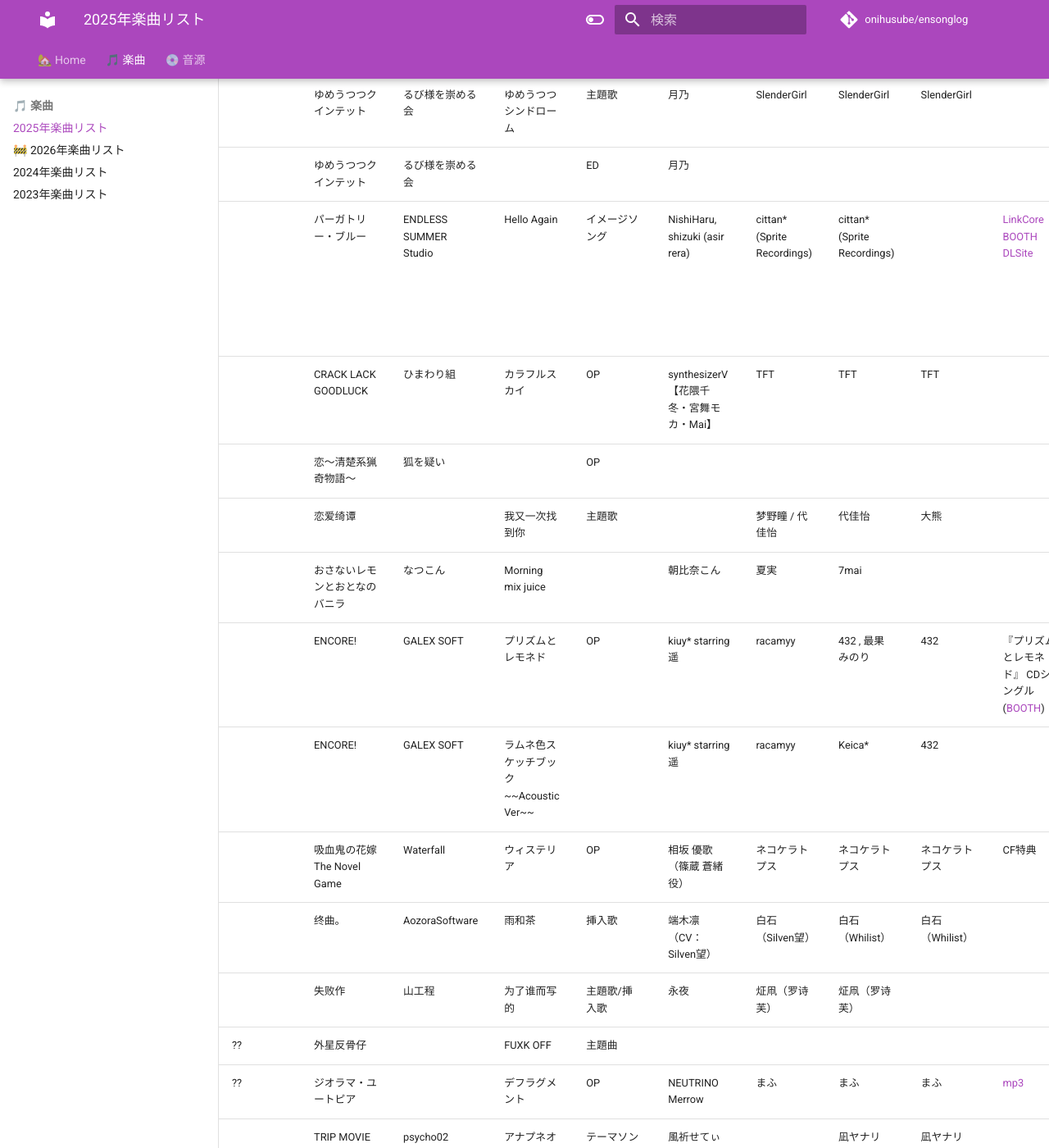
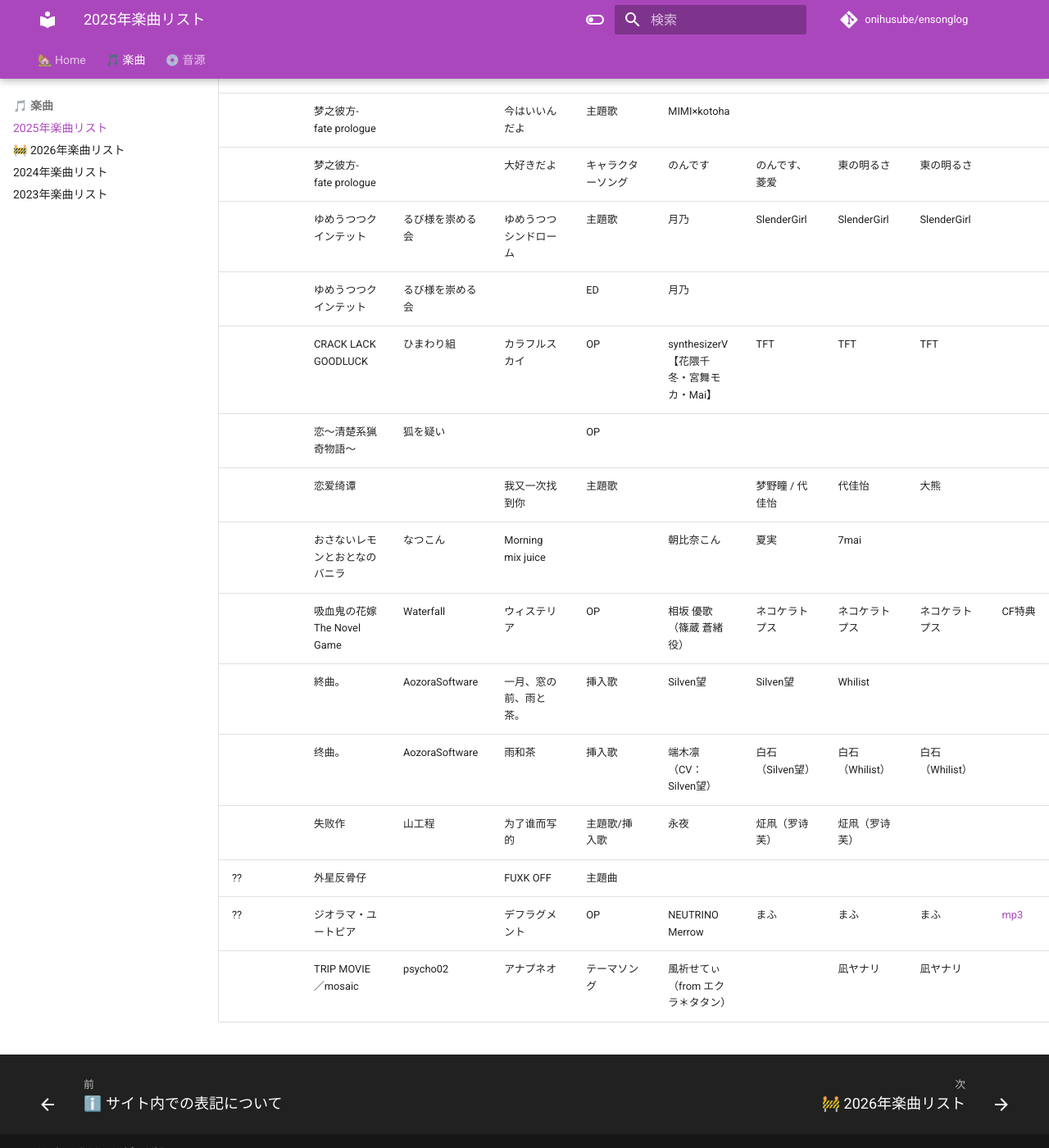
Before and after one commit to onihusube/ensonglog, an MkDocs documentation site: the page built from docs/2025/楽曲.md, in a window 1280 px wide and 1400 px high, scrolled down 25892 px. Shown: the whole window at 82% size. Built offline with MkDocs 1.6.1 and Material for MkDocs 9.7.7, drawn with Linux system fonts in a browser that asks for light colours; emoji names are drawn with the system emoji font; comment, search, counter and statistics services are not loaded; some of the changed text lies outside the part shown.

Commit message:
発売日修正など

```diff
--- a/docs/2025/楽曲.md
+++ b/docs/2025/楽曲.md
@@ -281,17 +283,14 @@
 |  | 梦之彼方-fate prologue |  | 大好きだよ | キャラクターソング | のんです | のんです、菱爱 | 東の明るさ | 東の明るさ |  |  | [B站](https://bilibili.com/video/BV19H4y177hK/) |
 | | ゆめうつつクインテット | るび様を崇める会 | ゆめうつつシンドローム | 主題歌 | 月乃 | SlenderGirl | SlenderGirl | SlenderGirl | | | [:fontawesome-brands-youtube:](https://www.youtube.com/watch?v=a1NNHG7T6KU) |
 | | ゆめうつつクインテット | るび様を崇める会 |  | ED | 月乃 | | | | | | |
-|  | パーガトリー・ブルー | ENDLESS SUMMER Studio | Hello Again | イメージソング | NishiHaru, shizuki (asir rera) | cittan* (Sprite Recordings) | cittan* (Sprite Recordings) |  | [LinkCore](https://linkco.re/ZVfZ1hUr) [BOOTH](https://signumiisprite.booth.pm/items/6817992) [DLSite](https://www.dlsite.com/home/work/=/product_id/RJ01432424.html) | Guitar and Bass - Nygaki </br> Mixing and Mastering - Shibayan (Shibayan Records) | [:fontawesome-brands-youtube:](https://www.youtube.com/watch?v=4YL_bfROOeE) |
 |  | CRACK LACK GOODLUCK | ひまわり組 | カラフルスカイ | OP| synthesizerV【花隈千冬・宮舞モカ・Mai】 | TFT | TFT | TFT |  |  | [:fontawesome-brands-twitter:](https://x.com/TFT7822/status/1884547400620195965) [:fontawesome-brands-youtube:](https://www.youtube.com/watch?v=4iOOLWBj9FI) |
 |  | 恋～清楚系猟奇物語～ | 狐を疑い | | OP | | | | | | | [:fontawesome-brands-youtube:](https://www.youtube.com/watch?v=PEvBSG6HGTI) |
 |  | 恋爱绮谭 | | 我又一次找到你 | 主題歌 | | 梦野瞳 / 代佳怡 | 代佳怡 | 大熊 | | 鼓手：Nils | [B站](https://bilibili.com/video/BV1QxfKYxEvV/) |
 |  | おさないレモンとおとなのバニラ | なつこん | Morning mix juice | | 朝比奈こん | 夏実 | 7mai  | | | | [HP](http://natukon.sblo.jp/article/191376333.html) |
-|  | ENCORE! | GALEX SOFT | プリズムとレモネド | OP | kiuy\* starring 遥 | racamyy | 432 , 最果みのり | 432 | 『プリズムとレモネド』 CDシングル ([BOOTH](https://galexsoft.booth.pm/items/7108927)) |  | |
-|  | ENCORE! | GALEX SOFT | ラムネ色スケッチブック ~~Acoustic Ver~~ |  | kiuy\* starring 遥 | racamyy | Keica\* | 432 | |  |
 | | 吸血鬼の花嫁 The Novel Game | Waterfall | ウィステリア | OP | 相坂 優歌（篠蔵 蒼緒 役） | ネコケラトプス | ネコケラトプス | ネコケラトプス | CF特典 | | [:fontawesome-brands-youtube:](https://www.youtube.com/watch?v=HAMhe3GoLZc) [:fontawesome-brands-youtube:](https://www.youtube.com/watch?v=bqqkCbeC0-I) |
+|  | 終曲。 | AozoraSoftware | 一月、窓の前、雨と茶。 | 挿入歌 | Silven望 | Silven望 | Whilist | | | | [:fontawesome-brands-youtube:](https://www.youtube.com/watch?v=xSyQQD7iyEo) |
 | | 终曲。 | AozoraSoftware | 雨和茶 | 挿入歌 | 端木凛（CV：Silven望） | 白石（Silven望） | 白石（Whilist） | 白石（Whilist） | |  |  |
 | | 失败作 | 山工程 | 为了谁而写的 | 主題歌/挿入歌 | 永夜 | 炡凧（罗诗芙） | 炡凧（罗诗芙） | | |  | [B站](https://www.bilibili.com/video/BV1DvtizGEUa/) |
 | ?? | 外星反骨仔 | | FUXK OFF  | 主題曲  |  |  |  | |  |  | [B站](https://www.bilibili.com/video/BV1Qxe2zDEC4/) |
 | ?? | ジオラマ・ユートピア | | デフラグメント | OP | NEUTRINO Merrow | まふ | まふ | まふ | [mp3](https://kumakumaf.notion.site/25d188a4f38d8083a818d5b7fe29e7b3) |  | [:fontawesome-brands-youtube:](https://www.youtube.com/watch?v=q0u34aurQ8w) |
 |  | TRIP MOVIE／mosaic | psycho02 | アナプネオ | テーマソング | 風祈せてぃ（from エクラ＊タタン） |  | 凪ヤナリ | 凪ヤナリ | | | [:fontawesome-brands-youtube:](https://www.youtube.com/watch?v=_vrgfRzccto) [:fontawesome-brands-youtube:](https://www.youtube.com/watch?v=SjzfTuEf3HM) |
-|  | 終曲。 | AozoraSoftware | 一月、窓の前、雨と茶。 | 挿入歌 | Silven望 | Silven望 | Whilist | | | | [:fontawesome-brands-youtube:](https://www.youtube.com/watch?v=xSyQQD7iyEo) |
```
Also changed, not shown: other parts of docs/2025/楽曲.md (+2 -0 lines), docs/2026/楽曲.md (+1 -0 lines).
